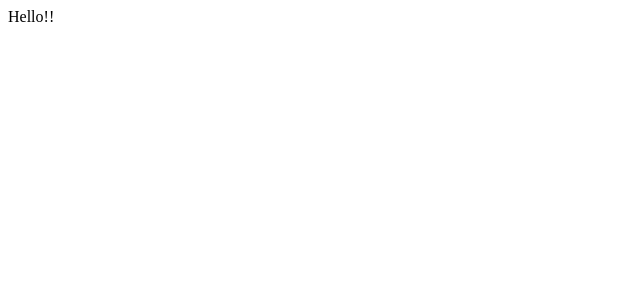
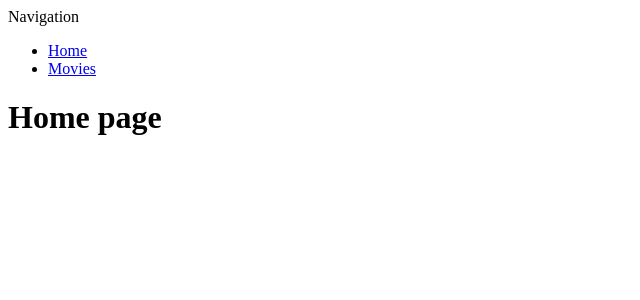
Before and after one commit to AndriyV2504/goit-react-hw-05, a React (Vite) app: page / in a window 1280 px wide. Shown: the top 300 px of the page, without its empty margins (0-640 px from the left). Built offline with nearby package versions, Linux system fonts and the light colour scheme.

Commit message:
Router Navigation

```diff
--- a/package.json
+++ b/package.json
@@ -11,7 +11,8 @@
   },
   "dependencies": {
     "react": "^18.3.1",
-    "react-dom": "^18.3.1"
+    "react-dom": "^18.3.1",
+    "react-router-dom": "^6.25.1"
   },
   "devDependencies": {
     "@types/react": "^18.3.3",
--- a/src/App.jsx
+++ /dev/null
@@ -1,5 +0,0 @@
-const App = () => {
-  return <div>Hello!!</div>;
-};
-
-export default App;
--- /dev/null
+++ b/src/components/App.jsx
@@ -0,0 +1,16 @@
+import { Route, Routes } from "react-router-dom";
+import Navigation from "./Navigation/Navigation";
+
+const App = () => {
+  return (
+    <div>
+      <Navigation />
+      <Routes>
+        <Route path="/" element={<h1>Home page</h1>} />
+        <Route path="/movies" element={<h1>Movies</h1>} />
+      </Routes>
+    </div>
+  );
+};
+
+export default App;
--- /dev/null
+++ b/src/components/Navigation/Navigation.jsx
@@ -0,0 +1,21 @@
+import { Link, NavLink } from "react-router-dom";
+
+const Navigation = () => {
+  return (
+    <div>
+      <header>Navigation</header>
+      <nav>
+        <ul>
+          <li>
+            <Link to="/">Home</Link>
+          </li>
+          <li>
+            <Link to="/movies">Movies</Link>
+          </li>
+        </ul>
+      </nav>
+    </div>
+  );
+};
+
+export default Navigation;
```
Also changed, not shown: src/main.jsx (+4 -4 lines), 1 other file (tests, documents, lock files or other folders).
